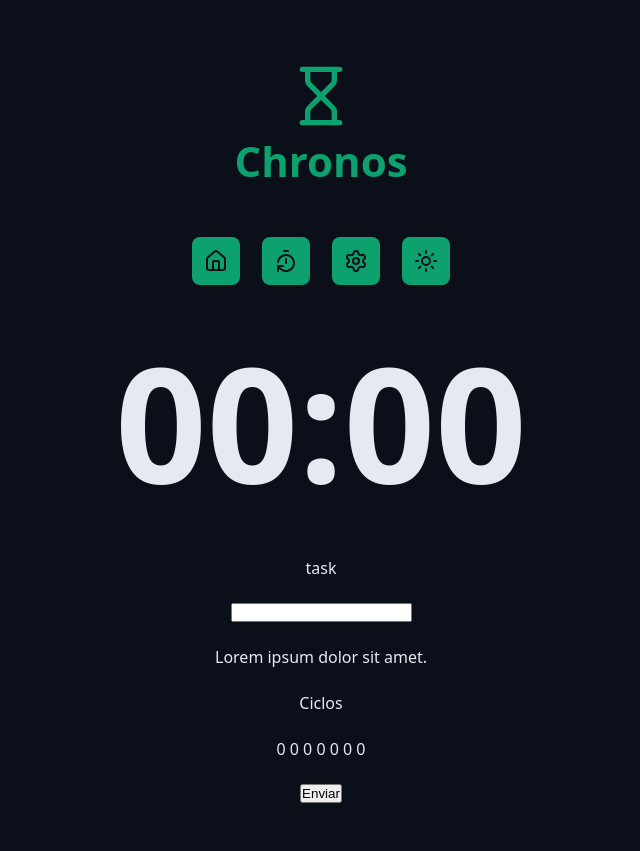
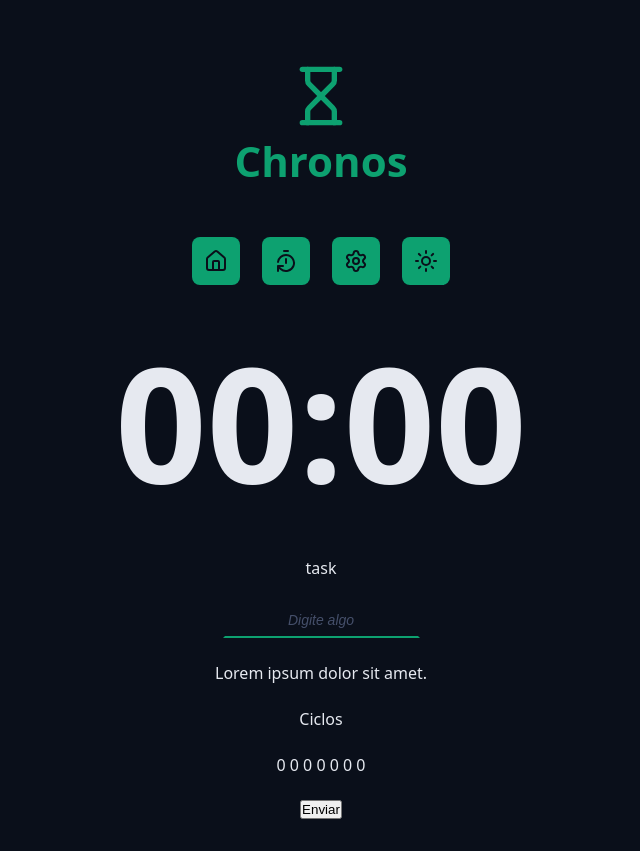
Before and after one commit to Graciliana/chronos, a React (Vite) app: page / in a window 1280 px wide. Shown: the whole page, without its empty margins (319-959 px from the left). Built offline with nearby package versions, Linux system fonts and the light colour scheme.

Commit message:
[feat] Styling the input component

```diff
--- a/src/App.tsx
+++ b/src/App.tsx
@@ -27,7 +27,7 @@ export function App() {
        <Container>
         <form className='form' action=''>
           <div className='formRow'>
-           <DefaultInput labelText='task' id='meuInput' type='text'/>
+           <DefaultInput labelText='task' id='meuInput' type='text' placeholder='Digite algo'/>
           </div>
 
           <div className='formRow'>
--- a/src/components/DefaultInput/index.tsx
+++ b/src/components/DefaultInput/index.tsx
@@ -1,4 +1,4 @@
-
+import styles from './styles.module.css'
 type DefaultInputProps = {
   id: string;
   labelText: string;
@@ -8,7 +8,7 @@ export function DefaultInput({ id, type, labelText, ...rest }: DefaultInputProps
   return (
     <>
       {labelText && <label htmlFor={id}>{labelText}</label>}
-      <input id={id} type={type} {...rest} />
+     <input className={styles.input} id={id} type={type} {...rest} />
     </>
   );
 }
--- a/src/components/DefaultInput/styles.module.css
+++ b/src/components/DefaultInput/styles.module.css
@@ -1,4 +1,28 @@
+.input {
+  background-color: transparent;
+  text-align: center;
+  font-size: rem;
+  padding: 0.8rem;
+  color: var(--text-default);
+  outline: none;
 
-*{
+  border: 0.2rem solid transparent;
+  border-bottom: 0.2rem solid var(--primary);
+  transition: all 0.1s ease-in-out;
+}
+
+.input:focus {
+  border-radius: 0.8rem;
+  border: 0.2rem solid var(--primary);
 
 }
+.input::placeholder {
+  color: var(--gray-500);
+  font-size: 1.4rem;
+  font-style: italic;
+}
+
+.input:disabled {
+  border-bottom: 0.2rem solid var(--disabled);
+  color: var(--text-muted);
+}
```
